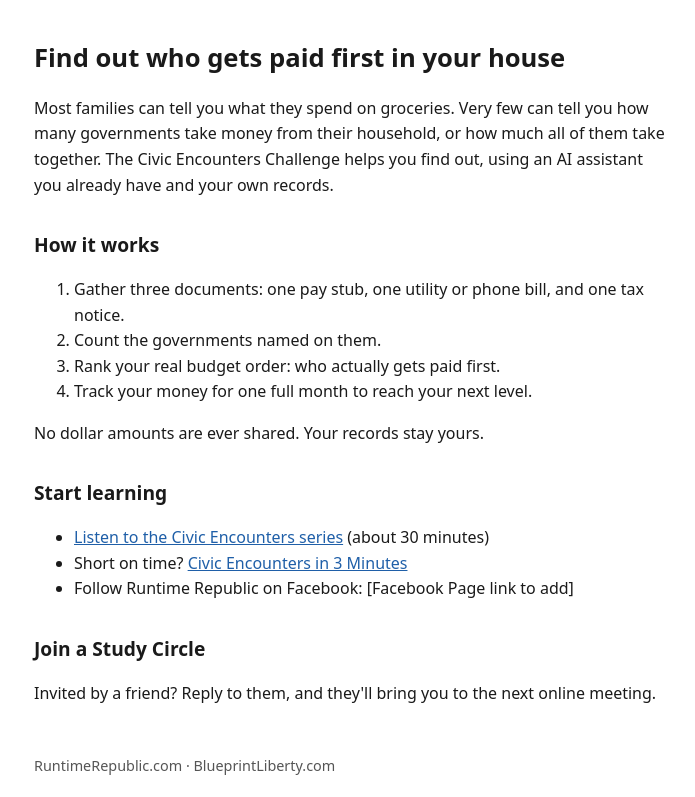
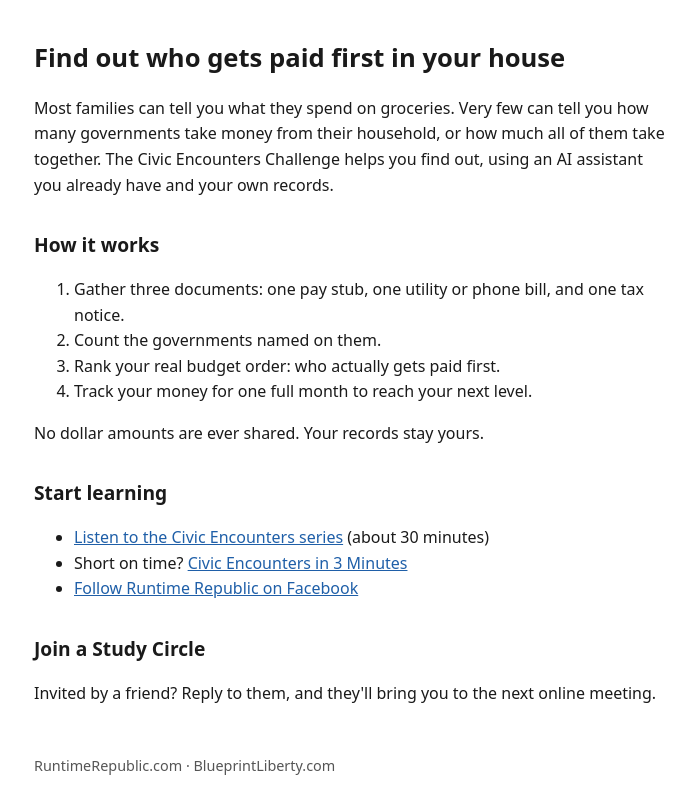
Before and after one commit to RuntimeRepublic/RuntimeRepublic.github.io, a plain HTML site: page index.html in a window 1280 px wide. Shown: the part 443-1240 px from the top of the page, without its empty margins (286-981 px from the left). Drawn offline with Linux system fonts and the light colour scheme.

Commit message:
[Site] - Updated - Facebook Page link
Refs: RRW-CWC-004
Agent: Civics Dashboard 01
Model: Grok 4.7
Co-authored-by: Cursor <cursoragent@cursor.com>

```diff
--- a/index.html
+++ b/index.html
@@ -38,7 +38,7 @@ your own records.</p>
 <ul>
 <li><a href="https://github.com/RuntimeRepublic/Runtime-Republic-Training/tree/main/Courses/civic-encounters">Listen to the Civic Encounters series</a> (about 30 minutes)</li>
 <li>Short on time? <a href="https://github.com/RuntimeRepublic/Runtime-Republic-Training/tree/main/Courses/civic-encounters-short">Civic Encounters in 3 Minutes</a></li>
-<li>Follow Runtime Republic on Facebook: [Facebook Page link to add]</li>
+<li><a href="https://www.facebook.com/profile.php?id=61595019222804">Follow Runtime Republic on Facebook</a></li>
 </ul>
 <h2>Join a Study Circle</h2>
 <p>Invited by a friend? Reply to them, and they'll bring you to the next online meeting.</p>
```
Also changed, not shown: 1 other file.
